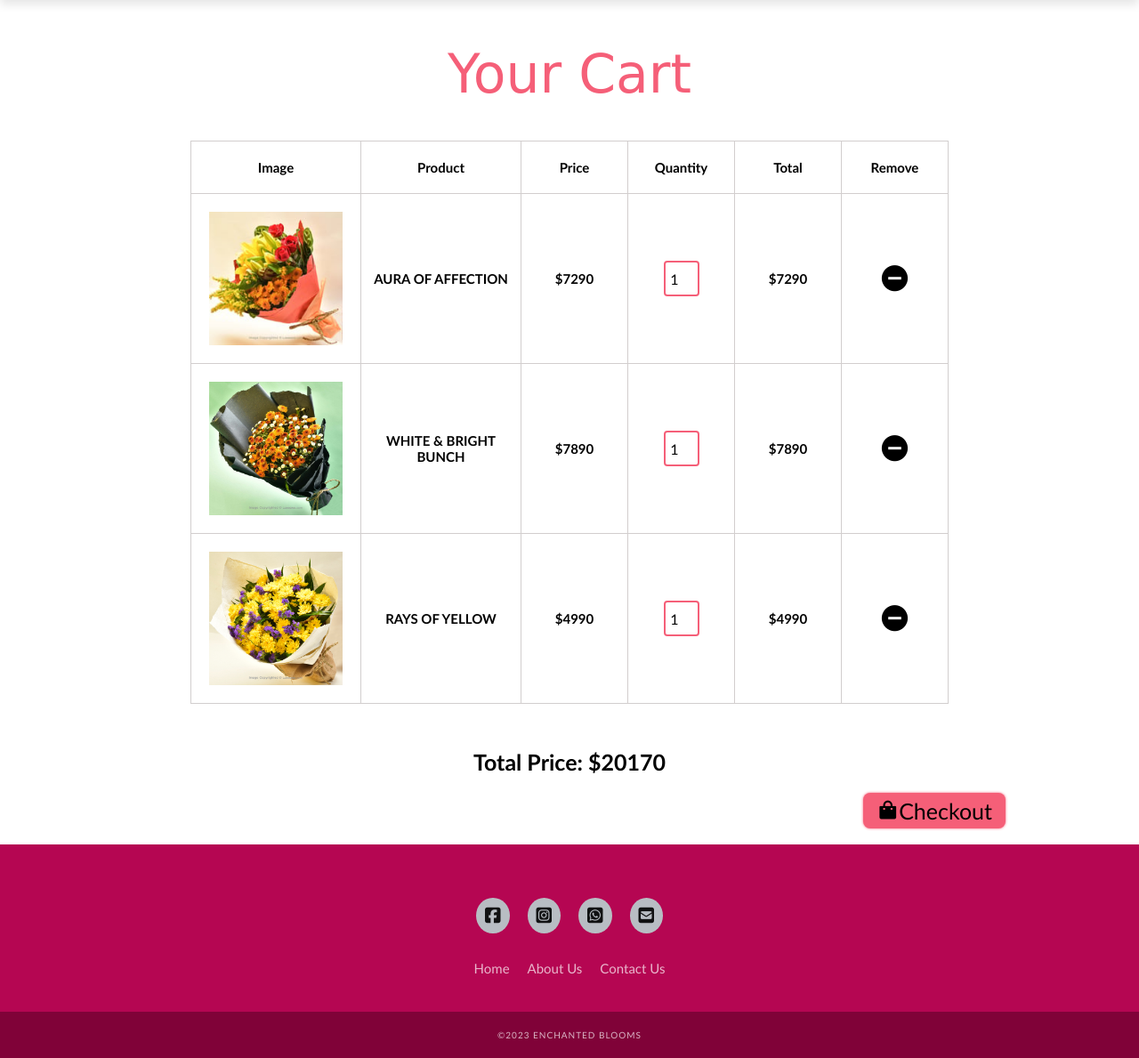
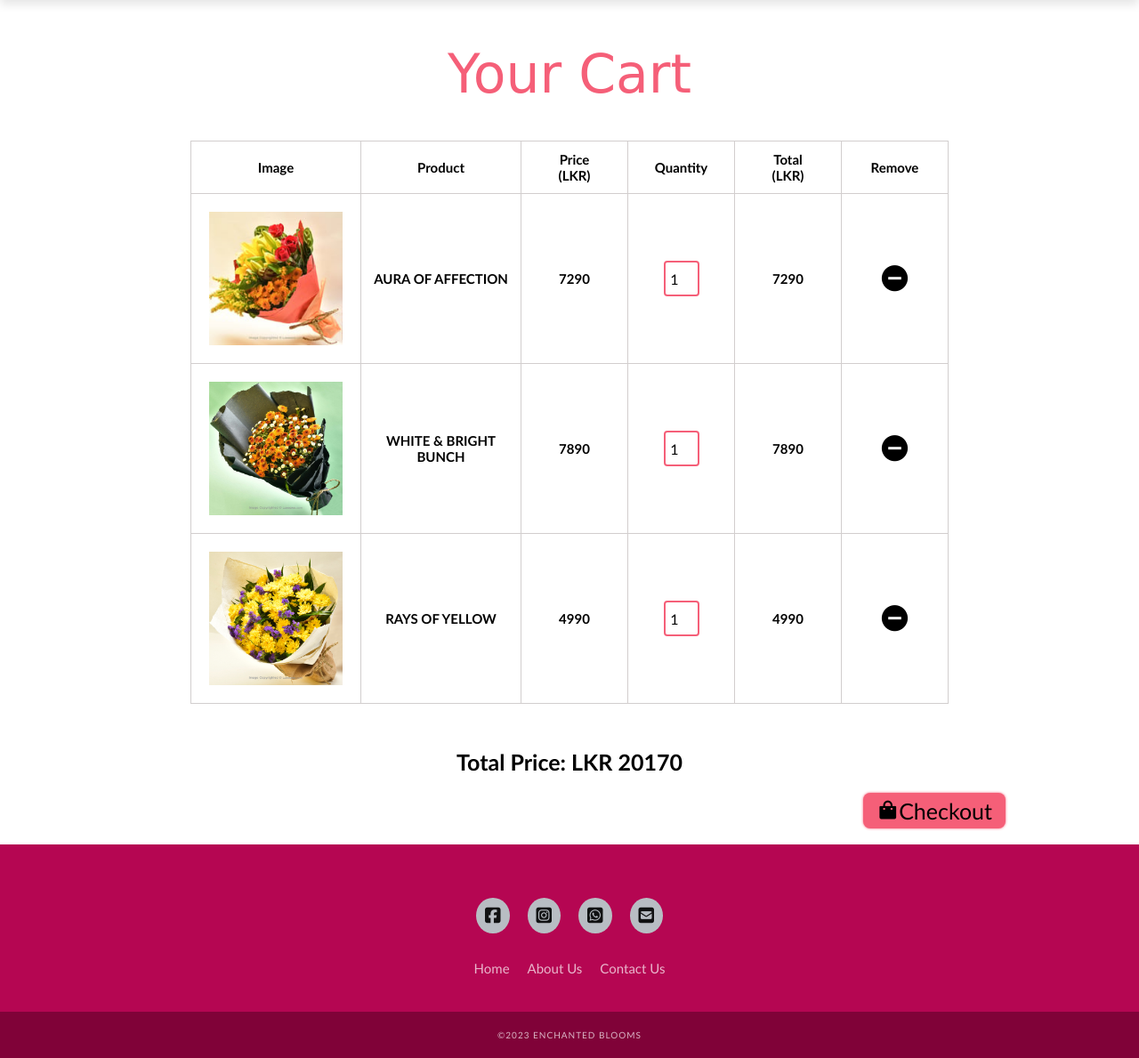
Before and after one commit to LasiSipsara/Online-Flower-shop, a PHP site: page /cart.php in a window 1280 px wide. Shown: the part 52-1241 px from the top of the page at 89% size. Run offline with PHP 8.4, Linux system fonts and the light colour scheme; the visitor is signed in with stand-in values (Sample User, id 1); data comes from the database, SQL or seed files in the repository; some libraries are stand-ins or nearby versions.

Commit message:
Add files via upload

```diff
--- a/cart.php
+++ b/cart.php
@@ -47,9 +47,9 @@
                                 echo"<tr>";
                                     echo"<th class='img'>Image</th>
                                     <th class='product'>Product</th>
-                                    <th class='price'>Price</th>
+                                    <th class='price'>Price<br>(LKR)</th>
                                     <th class='pro-quantity'>Quantity</th>
-                                    <th class='pro-subtotal'>Total</th>
+                                    <th class='pro-subtotal'>Total<br>(LKR)</th>
                                     <th class='remove'>Remove</th>
                                 </tr>";
                             echo"</thead>
@@ -61,10 +61,10 @@
                         echo "<tr>";
                         echo "<td class='img'><img class='img-fluid' src='" . $row['image_path'] . "' alt='Product' /></td>";
                         echo "<td class='product'>" . $row['flower_name'] . "</td>";
-                        echo "<td class='price'>\${$row['price']}</td>";
+                        echo "<td class='price'>{$row['price']}</td>";
                         echo "<td class='pro-quantity'>";
                         echo"<input class='quantity-input small-width' type='number' value='1' min='0' onchange='updateSubtotal(this, {$row['price']})'></td>";
-                        echo "<td class='subtotal'>\${$row['price']}</td>";
+                        echo "<td class='subtotal'>{$row['price']}</td>";
                         echo "<td class='remove'>";
                         echo "<form method='post' action='php/remove_from_cart.php'>";
                         echo "<input type='hidden' name='productId' value='" . $row['flower_id'] . "'>";
@@ -76,7 +76,7 @@
                     echo"</table>";
 
                     echo" <div class='container--2'>";
-                    echo" <div id='cart-total'>Total Price: $0</div>";
+                    echo" <div id='cart-total'>Total Price: LKR 0</div>";
                     echo" <div class='check-out-btn'><a href='checkout.php'><i class='bx bxs-shopping-bag'></i>Checkout</a></div> <br><br><br><br>";
                     echo" </div>";
 
@@ -100,7 +100,6 @@
     <?php include('footer.php'); ?>
 
 <script>
-
     document.addEventListener('DOMContentLoaded', function () {
         // Calculate and set the initial total when the page is loaded
         calculateInitialTotal();
@@ -109,7 +108,7 @@
         const quantityInputs = document.querySelectorAll('input[type="number"]');
         quantityInputs.forEach(input => {
             input.addEventListener('change', function () {
-                    const price = parseFloat(this.closest('tr').querySelector('.price').textContent.replace('$', ''));
+                const price = parseFloat(this.closest('tr').querySelector('.price').textContent);
                 updateSubtotal(this, price);
             });
         });
@@ -121,7 +120,7 @@
         const subtotalCell = row.querySelector('.subtotal');
         const subtotal = quantity * price;
 
-            subtotalCell.textContent = `$${subtotal.toFixed(0)}`;
+        subtotalCell.textContent = `${subtotal.toFixed(0)}`;
 
         // Update the total after changing the quantity
         updateTotal();
@@ -136,7 +135,7 @@
         });
 
         const cartTotal = document.querySelector('#cart-total');
-            cartTotal.textContent = `Total Price: $${total.toFixed(0)}`;
+        cartTotal.textContent = `Total Price: LKR ${total.toFixed(0)}`;
     }
 
     function calculateInitialTotal() {
@@ -148,9 +147,10 @@
         });
 
         const cartTotal = document.querySelector('#cart-total');
-            cartTotal.textContent = `Total Price: $${total.toFixed(0)}`;
+        cartTotal.textContent = `Total Price: LKR ${total.toFixed(0)}`;
     }
 </script>
+
 
 <script src="js\header.js"></script>
 </body>
```
Lines whose indentation alone changed are shown as unchanged.
